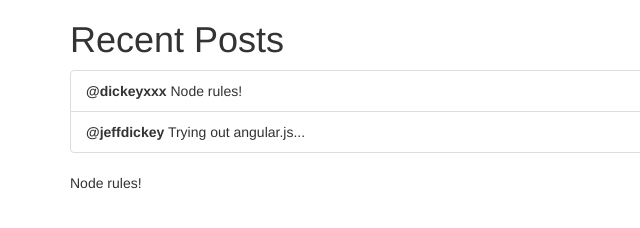
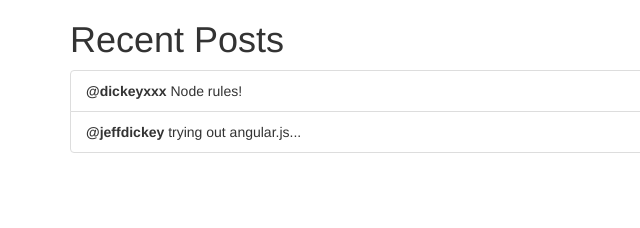
Before and after one commit to russjwells/smallsocialapp, a plain HTML site: page posts.html in a window 1280 px wide. Shown: the full height of the page, 0-640 px from the left. Drawn offline with nearby package versions, Linux system fonts and the light colour scheme.

Commit message:
full angular base page

```diff
--- a/posts.html
+++ b/posts.html
@@ -4,21 +4,14 @@
 	<link rel="stylesheet" href="http://netdna.bootstrapcdn.com/bootstrap/3.1.1/css/bootstrap.min.css">
 </head>
 <body ng-app='app'>
-	<div class='container'>
+	<div ng-controller='PostsCtrl' class='container'>
 		<h1>Recent Posts</h1>
 		<ul class='list-group'>
-			<li class='list-group-item'>
-				<strong>@dickeyxxx</strong>
-				<span>Node rules!</span>
-			</li>
-			<li class='list-group-item'>
-				<strong>@jeffdickey</strong>
-				<span>Trying out angular.js...</span>
+			<li ng-repeat='post in posts' class='list-group-item'>
+				<strong>@{{ post.username }}</strong>
+				<span>{{ post.body }}</span>
 			</li>
 		</ul>
-		<div ng-controller='PostsCtrl'>
-			{{ posts[0].body }}
-		</div>
 	</div>
 	<script src='https://ajax.googleapis.com/ajax/libs/angularjs/1.2.18/angular.js'></script>
 	<script>
```
